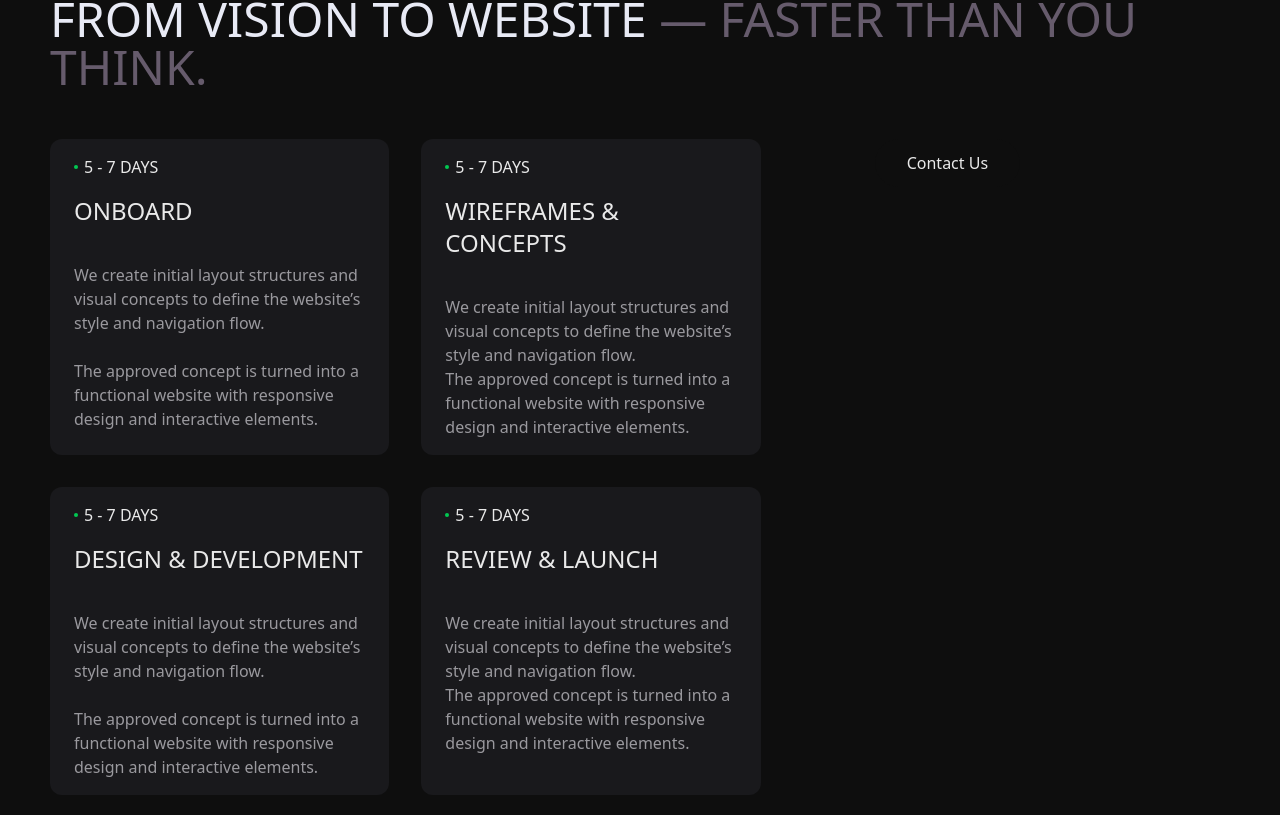
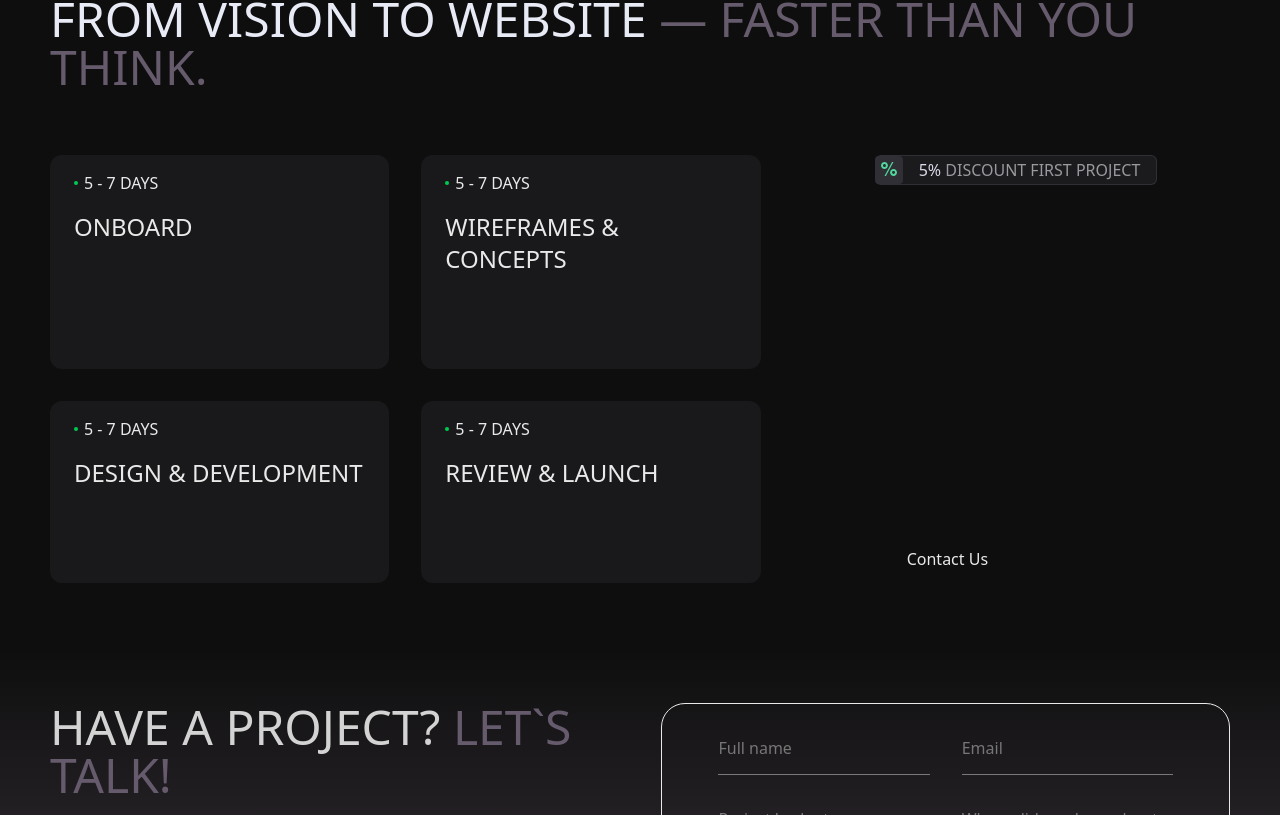
Before and after one commit to Bednar8/bb, a Next.js app: page / in a window 1280 px wide. Shown: the part 2325-3140 px from the top of the page. Built offline with nearby package versions, Linux system fonts and the light colour scheme.

Commit message:
add animation on destkop currentStep

```diff
--- a/src/app/components/layout/ProjectSteps.tsx
+++ b/src/app/components/layout/ProjectSteps.tsx
@@ -8,9 +8,19 @@ import "swiper/css";
 import "swiper/css/pagination";
 import Link from "next/link";
 import Button from "../ui/Button";
+import { useState } from "react";
+import DiscountBadge from "../ui/DiscountBadge";
 
-const projectSteps = [
+export type ProjectStepProps = {
+  id: number;
+  title: string;
+  description: string;
+  time: string;
+};
+
+const projectSteps: ProjectStepProps[] = [
   {
+    id: 1,
     title: "ONBOARD",
     description: `<p>We create initial layout structures and visual concepts to define the website’s style and navigation flow.</p>
     <br />
@@ -18,12 +28,14 @@ const projectSteps = [
     time: "5 - 7 DAYS",
   },
   {
+    id: 2,
     title: "WIREFRAMES & CONCEPTS",
     description: `<p>We create initial layout structures and visual concepts to define the website’s style and navigation flow.</p>
       <p> The approved concept is turned into a functional website with responsive design and interactive elements.</p>`,
     time: "5 - 7 DAYS",
   },
   {
+    id: 3,
     title: "DESIGN & DEVELOPMENT",
     description: `<p>We create initial layout structures and visual concepts to define the website’s style and navigation flow.</p>
     <br />
@@ -31,6 +43,7 @@ const projectSteps = [
     time: "5 - 7 DAYS",
   },
   {
+    id: 4,
     title: "REVIEW & LAUNCH",
     description: `<p>We create initial layout structures and visual concepts to define the website’s style and navigation flow.</p>
       <p> The approved concept is turned into a functional website with responsive design and interactive elements.</p>`,
@@ -39,13 +52,21 @@ const projectSteps = [
 ];
 
 export default function ProjectSteps() {
+  const [currentStep, setCurrentStep] = useState<ProjectStepProps | null>(
+    projectSteps[0]
+  );
+
+  const handleHover = (id: number) => {
+    setCurrentStep(projectSteps.find((step) => step.id === id) || null);
+  };
+
   return (
     <div className="pt-9 pb-12 lg:pt-24 lg:pb-16">
       <h2 className="text-secondary-white text-2xl uppercase lg:text-5xl">
         From vision to website
         <span className="text-light-violet"> — faster than you think.</span>
       </h2>
-      <div className="mt-12">
+      <div className="mt-12 lg:mt-16">
         <div className="lg:hidden">
           <Swiper
             modules={[Pagination]}
@@ -57,7 +78,7 @@ export default function ProjectSteps() {
           >
             {projectSteps.map((step) => (
               <SwiperSlide key={step.title}>
-                <ProjectStep step={step} />
+                <ProjectStep step={step} onHover={handleHover} />
               </SwiperSlide>
             ))}
           </Swiper>
@@ -66,10 +87,25 @@ export default function ProjectSteps() {
         <div className="hidden lg:flex gap-[114px]">
           <div className="lg:grid lg:grid-cols-2 lg:gap-8 w-2/3">
             {projectSteps.map((step) => (
-              <ProjectStep key={step.title} step={step} />
+              <ProjectStep key={step.title} step={step} onHover={handleHover} />
             ))}
           </div>
           <div className="w-1/3">
+            <DiscountBadge />
+            <div className="h-[350px]">
+              {currentStep && (
+                <div key={currentStep.id} className="animate-fadeIn">
+                  <h3 className="text-secondary-white uppercase lg:text-5xl pt-3 pb-4">
+                    {currentStep.title}
+                  </h3>
+                  <div
+                    dangerouslySetInnerHTML={{
+                      __html: currentStep.description as string,
+                    }}
+                  />
+                </div>
+              )}
+            </div>
             <Link href="/contact">
               <Button>Contact Us</Button>
             </Link>
--- a/src/app/components/ui/ProjectStep.tsx
+++ b/src/app/components/ui/ProjectStep.tsx
@@ -1,17 +1,25 @@
-interface ProjectStepProps {
-  title: string;
-  description: React.ReactNode;
-  time: string;
-}
+import { ProjectStepProps } from "../layout/ProjectSteps";
 
-export default function ProjectStep({ step }: { step: ProjectStepProps }) {
+export default function ProjectStep({
+  step,
+  onHover,
+}: {
+  step: ProjectStepProps;
+  onHover: (id: number) => void;
+}) {
   return (
-    <div className="bg-light-black py-4 px-6 rounded-xl relative">
+    <div
+      className="bg-light-black py-4 px-6 rounded-xl relative"
+      onMouseEnter={() => onHover(step.id)}
+    >
       <p className="relative pl-2.5 text-light-gray  after:content-[''] after:absolute after:left-0 after:top-1/2 after:-translate-y-1/2 after:w-1 after:h-1 after:bg-green-500 after:rounded-full">
         {step.time}
       </p>
       <h3 className="text-light-gray pt-4 pb-9 text-2xl">{step.title}</h3>
-      <div dangerouslySetInnerHTML={{ __html: step.description as string }} />
+      <div
+        className="lg:hidden"
+        dangerouslySetInnerHTML={{ __html: step.description as string }}
+      />
     </div>
   );
 }
--- a/src/app/globals.css
+++ b/src/app/globals.css
@@ -125,3 +125,19 @@
   background: #e8eaf5 !important;
   transform: scale(1.2) !important;
 }
+
+/* Fade In Animation */
+@keyframes fadeIn {
+  from {
+    opacity: 0;
+    transform: translateY(10px);
+  }
+  to {
+    opacity: 1;
+    transform: translateY(0);
+  }
+}
+
+.animate-fadeIn {
+  animation: fadeIn 0.5s ease-in-out forwards;
+}
--- a/tailwind.config.ts
+++ b/tailwind.config.ts
@@ -1,4 +1,4 @@
-import type {Config} from "tailwindcss"
+import type { Config } from "tailwindcss";
 
 const config: Config = {
   content: [
@@ -6,8 +6,20 @@ const config: Config = {
     "./src/components/**/*.{js,ts,jsx,tsx,mdx}",
     "./src/app/**/*.{js,ts,jsx,tsx,mdx}",
   ],
-	theme: {},
+  theme: {
+    extend: {
+      keyframes: {
+        fadeIn: {
+          "0%": { opacity: 0 },
+          "100%": { opacity: 1 },
+        },
+      },
+      animation: {
+        fadeIn: "fadeIn 0.5s ease-in-out forwards",
+      },
+    },
+  },
   plugins: [],
-}
+};
 
-export default config
+export default config;
```
Lines whose indentation alone changed are shown as unchanged.
